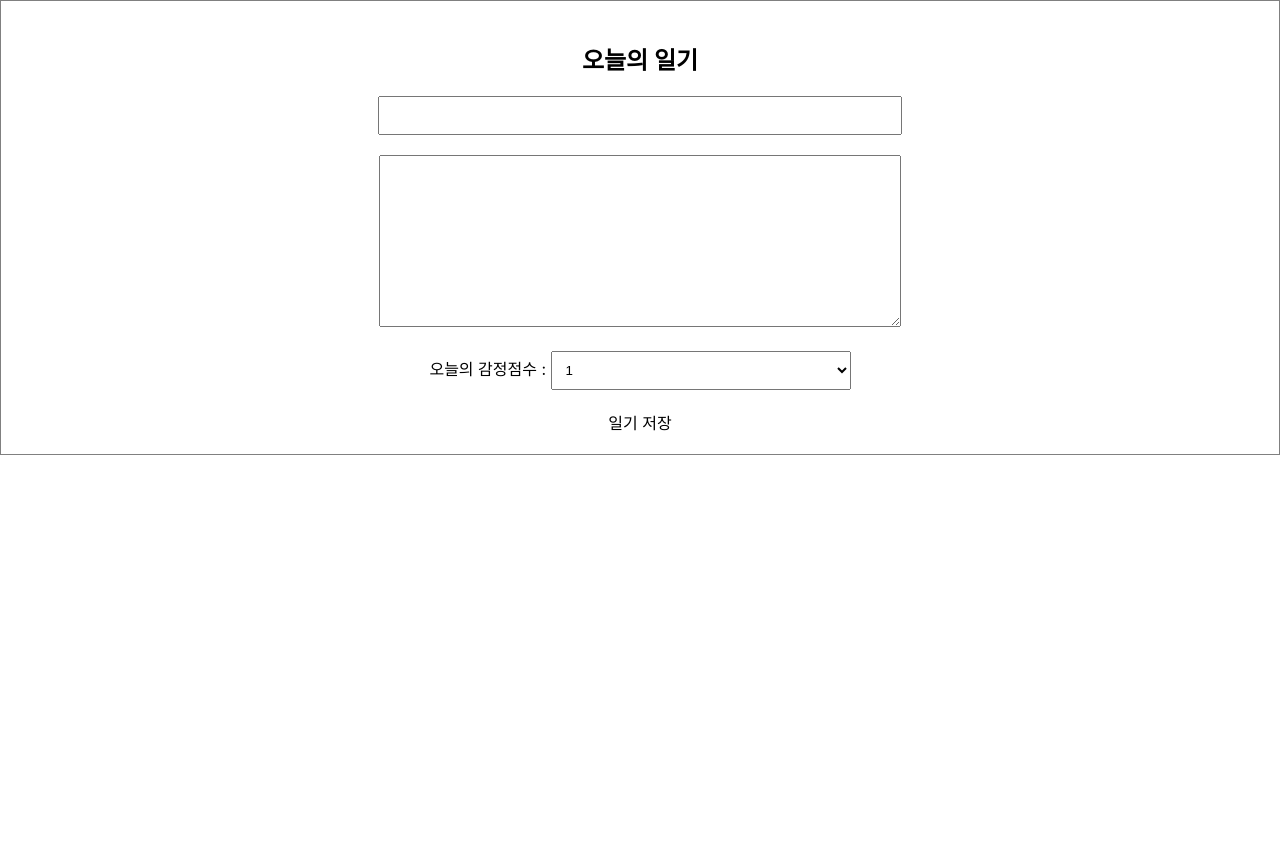
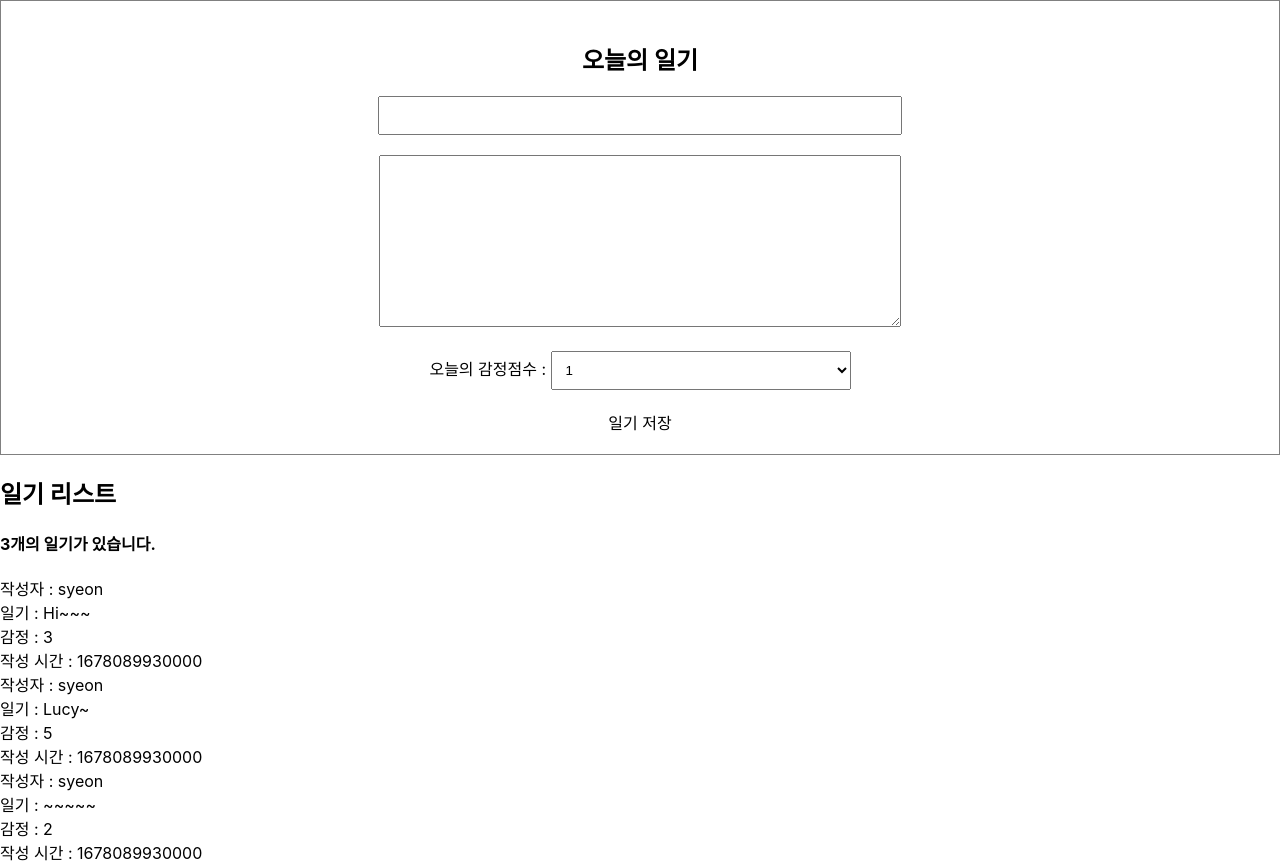
Before and after one commit to syeonee/inflearnReact, a React (Create React App) app in the folder diary/: page / in a window 1280 px wide. Before the commit the page ends 800 px from the top, so only its background shows below. Built offline with nearby package versions, Linux system fonts and the light colour scheme.

Commit message:
react에서 배열 사용하기1 - DiaryItem 컴포넌트 생성

```diff
--- a/diary/src/App.js
+++ b/diary/src/App.js
@@ -1,11 +1,37 @@
 import logo from './logo.svg';
 import './App.css';
 import DiaryEdiotr from './DiaryEditor';
+import DiaryList from './DiaryList';
+
+const dummyList = [
+  {
+    id: 1,
+    author: "syeon",
+    content: "Hi~~~",
+    emotion: 3,
+    created_date: new Date().getTime()
+  },
+  {
+    id: 2,
+    author: "syeon",
+    content: "Lucy~",
+    emotion: 5,
+    created_date: new Date().getTime()
+  },
+  {
+    id: 3,
+    author: "syeon",
+    content: "~~~~~",
+    emotion: 2,
+    created_date: new Date().getTime()
+  },
+];
 
 function App() {
   return (
     <div className="App">
       <DiaryEdiotr />
+      <DiaryList diaryList={dummyList} />
     </div>
   );
 }
--- a/diary/src/DiaryEditor.js
+++ b/diary/src/DiaryEditor.js
@@ -1,6 +1,9 @@
-import { useState } from 'react'
+import { useRef, useState } from 'react'
 
 const DiaryEditor = () => {
+    const authorInput = useRef();
+    const contentInput = useRef();
+
     const [state, setState] = useState({
         author: "",
         content: "",
@@ -15,7 +18,16 @@
     };
 
     const handleSubmit = () => {
-        console.log(state);
+        if (state.author.length < 1) {
+            authorInput.current.focus();
+            return;
+        }
+
+        if (state.content.length < 5) {
+            contentInput.current.focus();
+            return;
+        }
+
         alert("저장 성공");
     };
 
@@ -24,6 +36,7 @@
             <h2>오늘의 일기</h2>
             <div>
                 <input
+                    ref={authorInput}
                     name='author'
                     value={state.author}
                     onChange={handleChangeState}
@@ -31,6 +44,7 @@
             </div>
             <div>
                 <textarea
+                    ref={contentInput}
                     name='content'
                     value={state.content}
                     onChange={handleChangeState}
--- /dev/null
+++ b/diary/src/DiaryList.js
@@ -0,0 +1,25 @@
+const DiaryList = ({ diaryList }) => {
+    console.log(diaryList);
+    return (
+        <div className="DiaryList">
+            <h2>일기 리스트</h2>
+            <h4>{diaryList.length}개의 일기가 있습니다.</h4>
+            <div>
+                {diaryList.map((it) => (
+                    <div key={it.id}>
+                        <div>작성자 : {it.author}</div>
+                        <div>일기 : {it.content}</div>
+                        <div>감정 : {it.emotion}</div>
+                        <div>작성 시간 : {it.created_date}</div>
+                    </div>
+                ))}
+            </div>
+        </div>
+    );
+};
+
+DiaryList.defaultProps = {
+    diaryList: []
+};
+
+export default DiaryList;
```
Also changed, not shown: diary/src/DiaryItem.js (added, +9 -0 lines).
